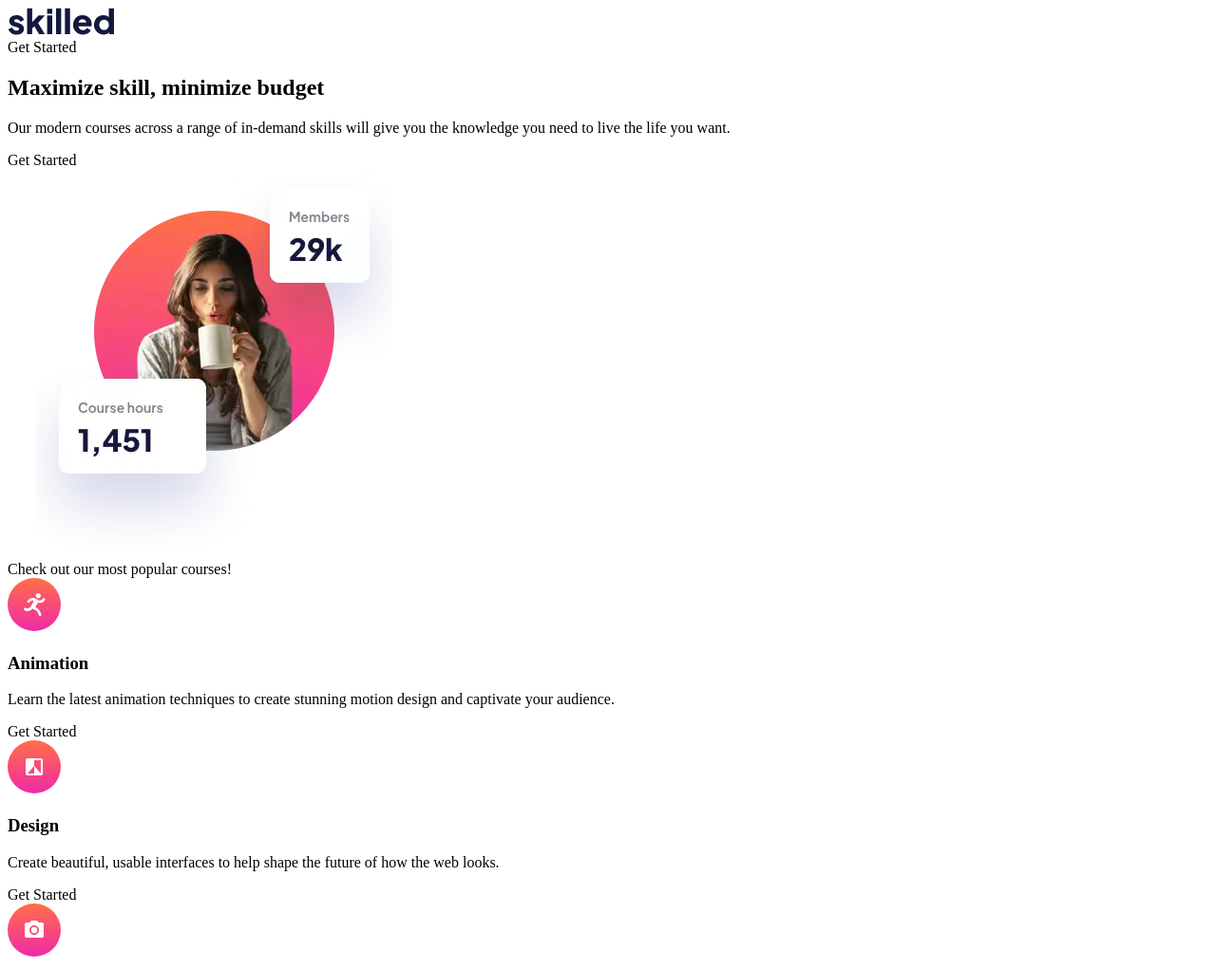
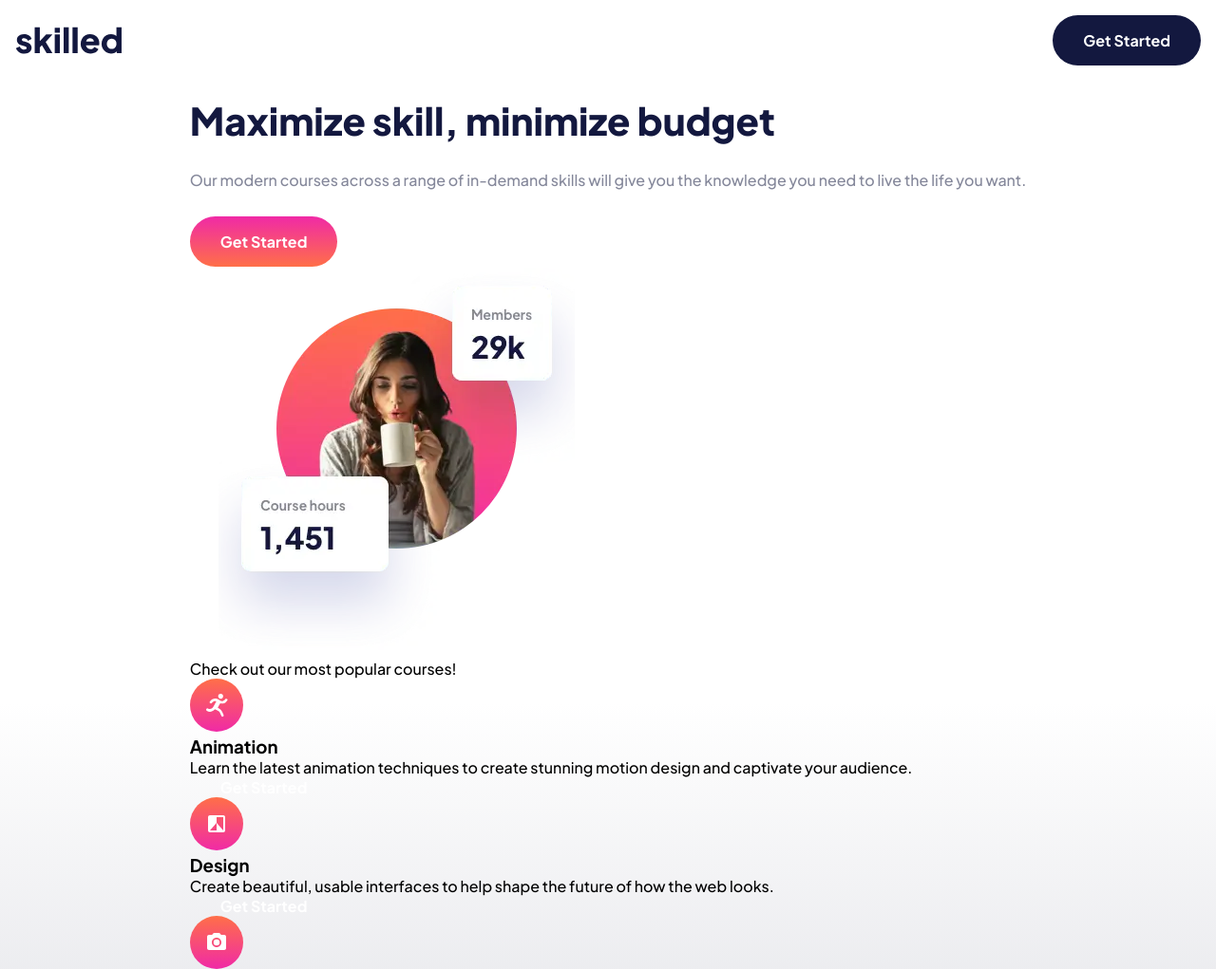
Before and after one commit to PierreFrs/skilled-elearning-landing-page, a plain HTML site: page starter-code/index.html in a window 1280 px wide. Shown: the top 1021 px of the page at 95% size. Drawn offline with Linux system fonts and the light colour scheme.

Commit message:
css header, footer, visual

```diff
--- a/starter-code/index.html
+++ b/starter-code/index.html
@@ -14,16 +14,16 @@
 
   <header class="header">
     <img src="./assets/logo-dark.svg">
-    <div class="button">Get Started</div>
+    <a href="#" class="button">Get Started</a>
   </header>
 
   <main class="landing-page">
     <section class="visual">
       <div class="text">
-        <h1 class="main.heading">Maximize skill, minimize budget</h1>
+        <h1 class="main-heading">Maximize skill, minimize budget</h1>
         <p class="statement">Our modern courses across a range of in-demand skills will give you the
         knowledge you need to live the life you want.</p>
-        <div class="button">Get Started</div>
+        <a href="#" class="button">Get Started</a>
       </div>
 
       <div class="hero-container">
@@ -40,35 +40,35 @@
         <p class="container.paragraph">Learn the latest animation techniques to create stunning motion
         design and captivate your audience.</p>
 
-        Get Started
+        <a href="#" class="button">Get Started</a>
       </div>
       <div class="gallery-container design">
         <img src="./assets/icon-design.svg">
         <h3 class="container.heading">Design</h3>
         <p class="container.paragraph">Create beautiful, usable interfaces to help shape the future of
         how the web looks.</p>
-        <div class="button">Get Started</div>
+        <a href="#" class="button">Get Started</a>
       </div>
       <div class="gallery-container photography">
         <img src="./assets/icon-photography.svg">
         <h3 class="container.heading">Photography</h3>
         <p class="container.paragraph">Explore critical fundamentals like lighting, composition, and focus
         to capture exceptional photos.</p>
-        <div class="button">Get Started</div>
+        <a href="#" class="button">Get Started</a>
       </div>
       <div class="gallery-container crypto">
         <img src="./assets/icon-crypto.svg">
         <h3 class="container.heading">Crypto</h3>
         <p class="container.paragraph">All you need to know to get started investing in crypto. Go from beginner
         to advanced with this 54 hour course.</p>
-        <div class="button">Get Started</div>
+        <a href="#" class="button">Get Started</a>
       </div>
       <div class="gallery-container business">
         <img src="./assets/icon-business.svg">
         <h3 class="container.heading">Business</h3>
         <p class="container.paragraph">A step-by-step playbook to help you start, scale, and sustain your business
         without outside investment.</p>
-        <div class="button">Get Started</div>
+        <a href="#" class="button">Get Started</a>
       </div>
     </section>
 
@@ -76,7 +76,7 @@
 
   <footer class="footer">
     <img src="./assets/logo-light.svg">
-    <div class="button">Get Started</div>
+    <a href="#" class="button">Get Started</a>
   </footer>
 
 </body>
--- a/starter-code/styles.css
+++ b/starter-code/styles.css
@@ -0,0 +1,111 @@
+/*general styles*/
+
+* {
+    box-sizing: border-box;
+    padding: 0;
+    margin: 0;
+}
+
+html {
+    font-family: 'Plus Jakarta Sans', sans-serif;
+    font-size: 16px;
+}
+
+body {
+    background: rgb(255,255,255);
+    background: linear-gradient(180deg, rgba(255,255,255,1) 50%, rgba(131,134,154,.4) 100%);
+    display: flex;
+    flex-direction: column;
+    align-items: center;
+}
+
+.button {
+    text-decoration: none;
+    color: white;
+    padding: 1rem 2rem;
+    font-size: 1rem;
+    font-weight: 700;
+    border-radius: 28px;
+}
+
+/*header styles*/
+
+.header {
+    width: 100%;
+    display: flex;
+    justify-content: space-between;
+    align-items: center;
+    padding: 1rem;
+}
+
+.header .button {
+    background-color: hsl(233, 54%, 16%);
+}
+
+.header .button:hover {
+    background-color: hsl(234, 25%, 52%);
+}
+
+/*main styles*/
+
+.landing-page {
+    padding: 1rem;
+}
+
+.visual {
+    display: flex;
+    flex-direction: column;
+}
+
+.text {
+    display: flex;
+    flex-direction: column;
+}
+
+.main-heading {
+    font-size: 2.5rem;
+    font-weight: 800;
+    color: hsl(233, 54%, 16%);
+}
+
+.statement {
+    color: hsl(232, 10%, 56%);
+    line-height: 1.75;
+    margin-top: 1.5rem;
+}
+
+.visual .button {
+    margin-top: 1.5rem;
+    width: fit-content;
+    background: rgb(240,42,166);
+    background: linear-gradient(180deg, rgba(240,42,166,1) 0%, rgba(255,111,72,1) 100%);
+}
+
+.visual .button:hover {
+    background: rgb(237,129,197);
+    background: linear-gradient(180deg, rgba(237,129,197,1) 0%, rgba(255,159,134,1) 100%);
+}
+
+
+
+/*footer styles*/
+
+.footer {
+    width: 100%;
+    display: flex;
+    justify-content: space-between;
+    align-items: center;
+    background-color: hsl(233, 54%, 16%);
+    padding: 2.25rem 1rem;
+}
+
+.footer .button {
+    background-color: hsl(233, 54%, 16%);
+    background: rgb(72,81,255);
+    background: linear-gradient(180deg, rgba(72,81,255,1) 0%, rgba(240,42,166,1) 100%);
+}
+
+.footer .button:hover {
+    background: rgb(126,133,255);
+    background: linear-gradient(180deg, rgba(126,133,255,1) 0%, rgba(238,105,189,1) 100%);
+}
```
